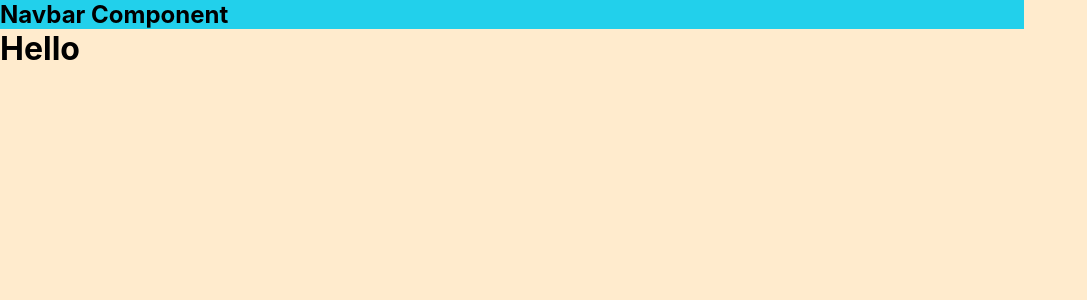
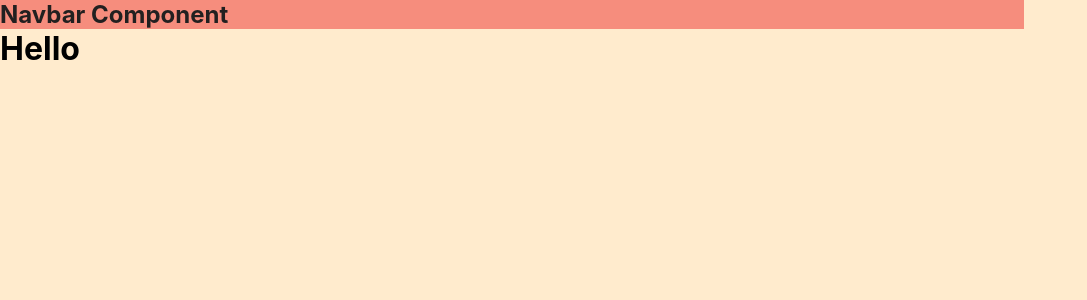
Before and after one commit to Blessedadudu/google-clone, a React (Create React App) app: page / in a window 1280 px wide. Shown: the top 300 px of the page, without its empty margins (0-1087 px from the left). Built offline with nearby package versions, Linux system fonts and the light colour scheme.

Commit message:
sass update

```diff
--- a/src/App.js
+++ b/src/App.js
@@ -1,5 +1,5 @@
 import React from 'react';
-import './App.css';
+import './App.scss';
 import Navbar from './components/Navbar/Navbar'
 
 function App() {
--- a/src/components/Navbar/Navbar.scss
+++ b/src/components/Navbar/Navbar.scss
@@ -1,7 +1,9 @@
 .nav {
-    background-color: rgb(34, 208, 235);
-    color: rgb(0, 0, 0);
+    background-color: rgba(235, 34, 34, 0.466);
     max-width: 80vw;
 
+    h1 {
+        color: rgb(34, 32, 32)
+    }
 
 }
```
Also changed, not shown: src/App.scss (renamed from src/App.css).
